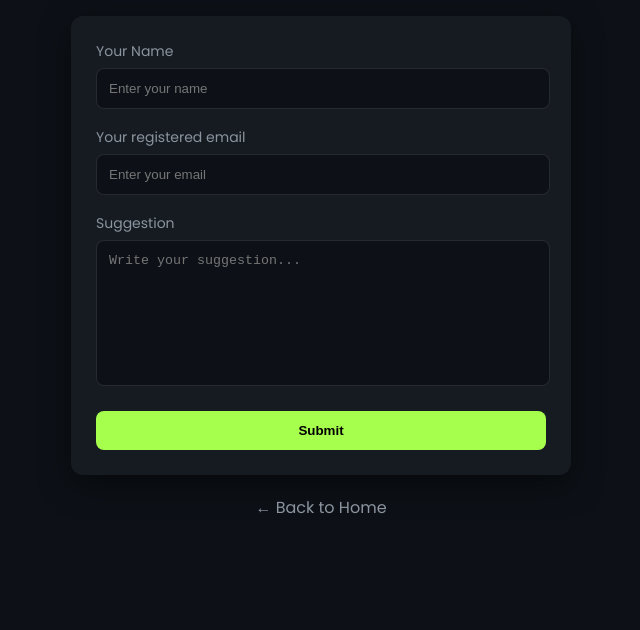
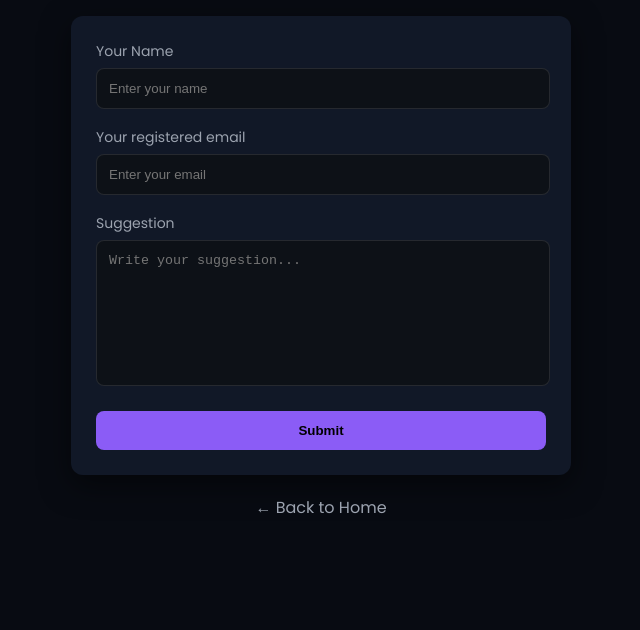
Before and after one commit to Musrat001/portfolio_frontend, a plain HTML site: page suggestion.html in a window 1280 px wide. Shown: the part 193-823 px from the top of the page, without its empty margins (319-959 px from the left). Drawn offline with Linux system fonts and the light colour scheme.

Commit message:
Changed the Suggestion Theme as well

```diff
--- a/suggestion.css
+++ b/suggestion.css
@@ -1,9 +1,10 @@
 :root {
-    --bg: #0D1117;
-    --card: #161B22;
-    --text: #ffffff;
-    --muted: #8B949E;
-    --accent: #A6FF4D;
+    --bg: #080B12;
+    --card: #111827;
+    --text: #F1F5F9;
+    --muted: #9CA3AF;
+    --accent: #8B5CF6;
+    --accent-soft: rgba(139, 92, 246, 0.16);
 }
 
 body {
```
